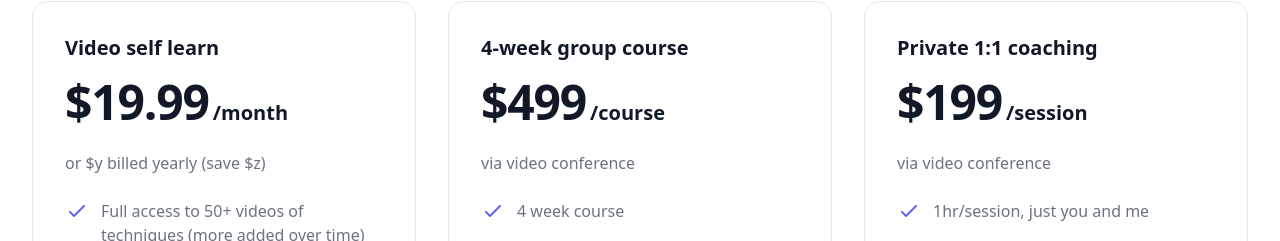
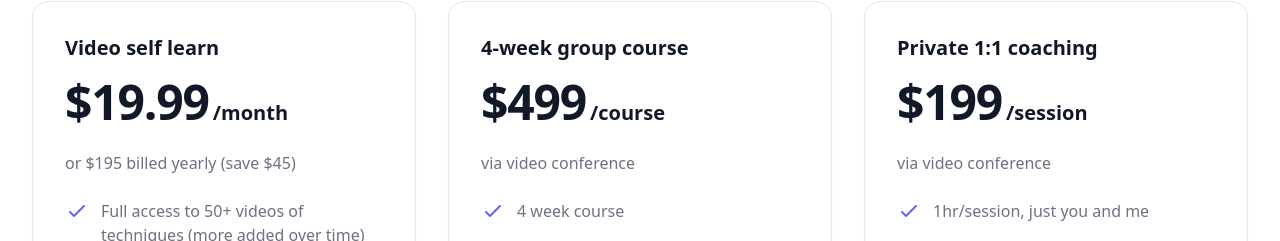
Before and after one commit to timyeothequietachievr/website, a Next.js app: page / in a window 1280 px wide. Shown: the part 1757-1998 px from the top of the page. Built offline with nearby package versions, Linux system fonts and the light colour scheme; a web font is replaced by a local one.

Commit message:
billed annually

```diff
--- a/components/Pricing.jsx
+++ b/components/Pricing.jsx
@@ -7,7 +7,7 @@ const pricing = {
       title: 'Video self learn',
       price: 19.99,
       frequency: '/month',
-      description: 'or $y billed yearly (save $z)',
+      description: 'or $195 billed yearly (save $45)',
       features: [
         'Full access to 50+ videos of techniques (more added over time)',
         'Weekly office hours',
```
